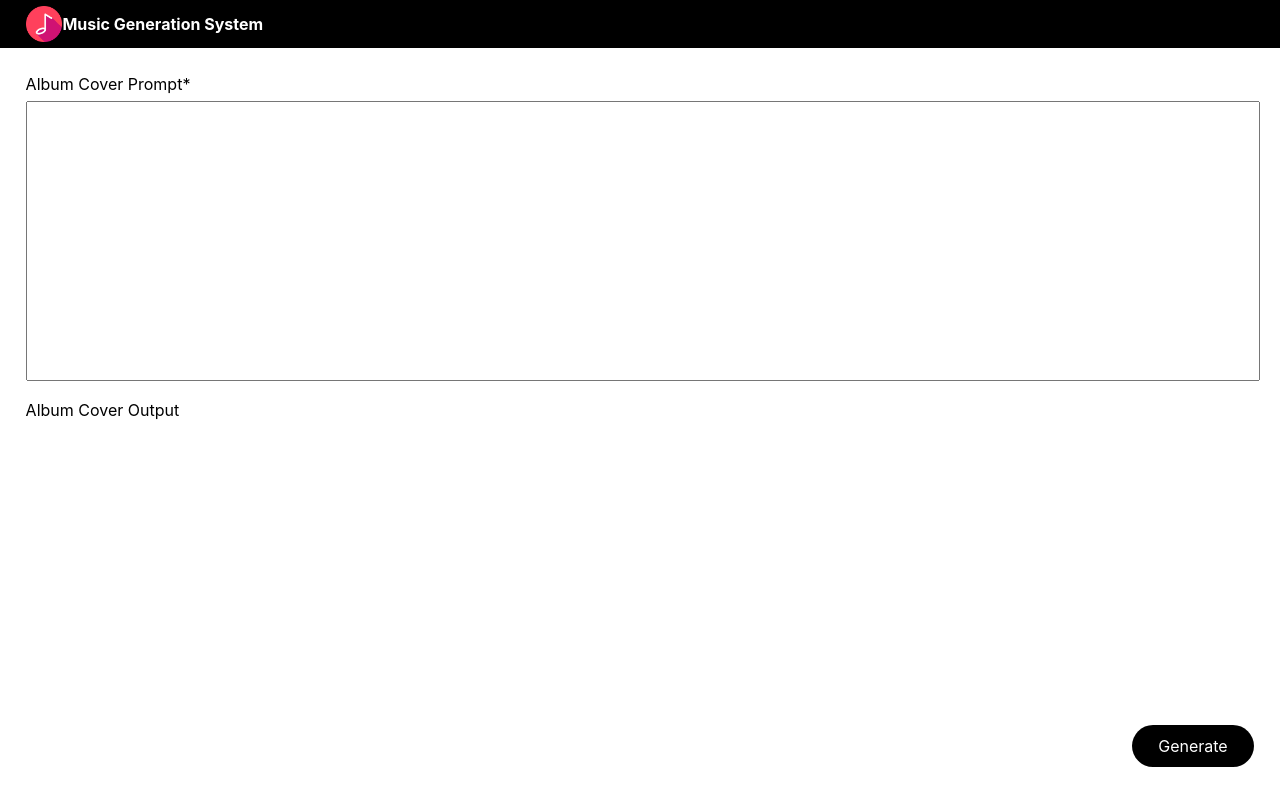
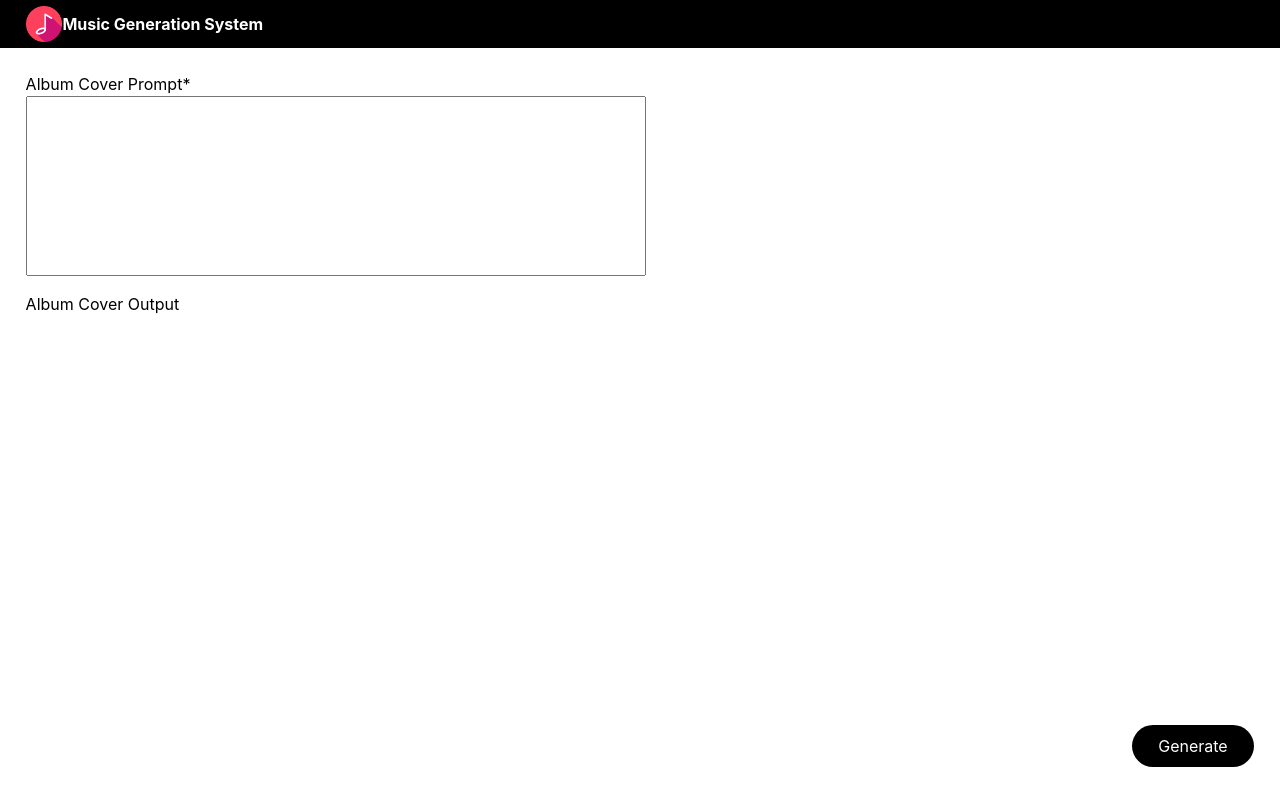
Before and after one commit to shivalikasingh95/assembly-ai-hackathon, a React (Create React App) app in the folder ui/: page /compose-album in a window 1280 px wide. Built offline with nearby package versions, Linux system fonts and the light colour scheme.

Commit message:
Download functionality for text, image, mp3 files

```diff
--- a/ui/src/App.css
+++ b/ui/src/App.css
@@ -60,6 +60,7 @@
   text-align: center;
 }
 
+/*Compose lyric css*/
 .compose-lyric-root {
   height: 100%;
 }
@@ -73,7 +74,7 @@
 }
 
 .compose-lyric-input {
-  height: 43%;
+  height: 28%;
   display: flex;
   margin-bottom: 2%;
   flex-direction: column;
@@ -89,7 +90,7 @@
 }
 
 .compose-lyric-output {
-  height: 43%;
+  height: 58%;
   display: flex;
   margin-bottom: 2%;
   flex-direction: column;
@@ -122,7 +123,13 @@
   justify-content: end;
 }
 
-.compose-lyric-textarea {
+.compose-lyric-textarea-input {
+  width: 50%;
+  resize: none;
+  height: 100%;
+}
+
+.compose-lyric-textarea-output {
   width: 100%;
   resize: none;
   height: 100%;
@@ -153,6 +160,61 @@
  justify-content: center;
 }
 
+/*Compose album css*/
+.compose-album-input {
+  height: 28%;
+  display: flex;
+  margin-bottom: 2%;
+  flex-direction: column;
+}
+
+.compose-album-input-heading {
+  height: 5%;
+  margin-bottom: 1%;
+}
+
+.compose-album-input-box {
+  height: 94%;
+}
+
+.compose-album-textarea {
+  width: 50%;
+  resize: none;
+  height: 100%;
+}
+
+.compose-album-output {
+  height: 58%;
+  display: flex;
+  margin-bottom: 2%;
+  flex-direction: column;
+}
+
+.compose-album-output-heading {
+  height: 5%;
+  margin-bottom: 1%;
+}
+
+.compose-album-output-box {
+  height: 94%;
+  display: flex;
+  justify-content: space-between;
+}
+
+.compose-album-output-box-col {
+  width: 20%;
+  height: 100%;
+  cursor: pointer;
+}
+
+.compose-album-output-box-col-select {
+  width: 20%;
+  height: 100%;
+  cursor: pointer;
+  border: 1px solid black;
+}
+
+/*Compose bgmusic css*/
 .compose-bgmusic-root {
   height: 100%;
 }
@@ -167,14 +229,14 @@
 
 .compose-bgmusic-inputContainer {
   display: flex;
+  margin-bottom: 2%;
   flex-direction: column;
-  margin-bottom: 2%;
 }
 
 .compose-bgmusic-outputContainer {
   display: flex;
+  margin-bottom: 2%;
   flex-direction: column;
-  margin-bottom: 2%;
 }
 
 .compose-bgmusic-heading {
--- a/ui/src/pages/ComposeAlbumIndex.js
+++ b/ui/src/pages/ComposeAlbumIndex.js
@@ -8,7 +8,8 @@ const ComposeAlbumIndex = () => {
   const [loading, setLoading] = useState(false);
   const [albumInfo, setAlbumInfo] = useState({
     input: "",
-    output: "",
+    output: [],
+    download: "",
     errorMessage: "",
   });
 
@@ -43,7 +44,40 @@ const ComposeAlbumIndex = () => {
     }
   };
 
-  const handleDownloadAlbum = async () => {};
+  const handleDownloadClick = (data) => {
+    setAlbumInfo({
+      ...albumInfo,
+      download: data,
+    });
+  };
+
+  const handleDownloadAlbum = async () => {
+    if (albumInfo?.download) {
+      albumInfo?.errorMessage !== "" &&
+        setAlbumInfo({
+          ...albumInfo,
+          errorMessage: "",
+        });
+      const image = await fetch(albumInfo?.download);
+      // Split image name
+      const nameSplit = albumInfo?.download.split("/");
+      const duplicateName = nameSplit.pop();
+      // Download image
+      const imageBlog = await image.blob();
+      const imageURL = URL.createObjectURL(imageBlog);
+      const link = document.createElement("a");
+      link.href = imageURL;
+      link.download = "" + duplicateName + "";
+      document.body.appendChild(link);
+      link.click();
+      document.body.removeChild(link);
+    } else {
+      setAlbumInfo({
+        ...albumInfo,
+        errorMessage: "Please select an image to download !!!",
+      });
+    }
+  };
 
   return (
     <div className="compose-lyric-root">
@@ -62,34 +96,41 @@ const ComposeAlbumIndex = () => {
           </div>
         ) : (
           <>
-            <div className="compose-lyric-input">
-              <div className="compose-lyric-input-heading">
+            <div className="compose-album-input">
+              <div className="compose-album-input-heading">
                 Album Cover Prompt*
               </div>
-              <div className="compose-lyric-input-box">
+              <div className="compose-album-input-box">
                 <textarea
                   value={albumInfo?.input}
-                  className="compose-lyric-textarea"
+                  className="compose-album-textarea"
                   onChange={(e) =>
                     handleChangeAlbumInfo("input", e.target.value)
                   }
                 />
               </div>
             </div>
-            <div className="compose-lyric-output">
-              <div className="compose-lyric-output-heading">
+            <div className="compose-album-output">
+              <div className="compose-album-output-heading">
                 Album Cover Output
               </div>
-              <div className="compose-lyric-output-box">
-                {albumInfo?.output ? (
-                  <textarea
-                    disabled={true}
-                    value={albumInfo?.output}
-                    className="compose-lyric-textarea"
-                  />
-                ) : (
-                  <img src={albumInfo?.output} />
-                )}
+              <div className="compose-album-output-box">
+                {albumInfo?.output?.length > 0 &&
+                  albumInfo.output.map((album, index) => {
+                    return (
+                      <div
+                        key={index}
+                        className={
+                          albumInfo?.download === album
+                            ? "compose-album-output-box-col-select"
+                            : "compose-album-output-box-col"
+                        }
+                        onClick={() => handleDownloadClick(album)}
+                      >
+                        <img src={album} width="100%" height="100%" />
+                      </div>
+                    );
+                  })}
               </div>
             </div>
             <div className="compose-lyric-footer">
@@ -97,7 +138,7 @@ const ComposeAlbumIndex = () => {
                 {albumInfo?.errorMessage}
               </div>
               <div className="compose-lyric-footer-button-container">
-                {albumInfo?.output ? (
+                {albumInfo?.output?.length > 0 ? (
                   <div
                     className="compose-lyric-button"
                     onClick={() => handleDownloadAlbum()}
--- a/ui/src/pages/ComposeBgMusicIndex.js
+++ b/ui/src/pages/ComposeBgMusicIndex.js
@@ -35,7 +35,7 @@ const ComposeBgMusicIndex = () => {
       if (data) {
         setBgMusicInfo({
           ...bgMusicInfo,
-          output: data?.output_album,
+          output: data?.output_bgmusic,
         });
       }
       setLoading(false);
@@ -47,7 +47,25 @@ const ComposeBgMusicIndex = () => {
     }
   };
 
-  const handleDownloadBgMusic = async () => {};
+  const handleDownloadBgMusic = async () => {
+    // Split mp3 name
+    const nameSplit = bgMusicInfo?.output.split("/");
+    const duplicateName = nameSplit.pop();
+    let blob = new Blob([bgMusicInfo?.output]);
+    //downloading the file depends on the browser
+    //IE handles it differently than chrome/webkit
+    if (window.navigator && window.navigator.msSaveOrOpenBlob) {
+      window.navigator.msSaveOrOpenBlob(blob, duplicateName);
+    } else {
+      let objectUrl = URL.createObjectURL(blob);
+      let link = document.createElement("a");
+      link.href = objectUrl;
+      link.setAttribute("download", duplicateName);
+      document.body.appendChild(link);
+      link.click();
+      document.body.removeChild(link);
+    }
+  };
 
   console.log("bgMusicInfo", bgMusicInfo);
 
--- a/ui/src/pages/ComposeLyricIndex.js
+++ b/ui/src/pages/ComposeLyricIndex.js
@@ -43,7 +43,16 @@ const ComposeLyricIndex = () => {
     }
   };
 
-  const handleDownloadLyric = async () => {};
+  const handleDownloadLyric = async () => {
+    const element = document.createElement("a");
+    const file = new Blob([lyricsInfo?.output], {
+      type: "text/plain;charset=utf-8",
+    });
+    element.href = URL.createObjectURL(file);
+    element.download = "output-lyric.txt";
+    document.body.appendChild(element);
+    element.click();
+  };
 
   return (
     <div className="compose-lyric-root">
@@ -67,7 +76,7 @@ const ComposeLyricIndex = () => {
               <div className="compose-lyric-input-box">
                 <textarea
                   value={lyricsInfo?.input}
-                  className="compose-lyric-textarea"
+                  className="compose-lyric-textarea-input"
                   onChange={(e) =>
                     handleChangeLyricInfo("input", e.target.value)
                   }
@@ -80,7 +89,7 @@ const ComposeLyricIndex = () => {
                 <textarea
                   disabled={true}
                   value={lyricsInfo?.output}
-                  className="compose-lyric-textarea"
+                  className="compose-lyric-textarea-output"
                 />
               </div>
             </div>
```
